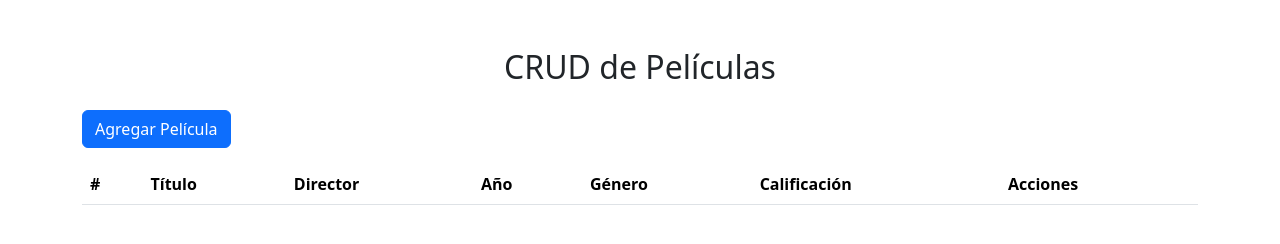
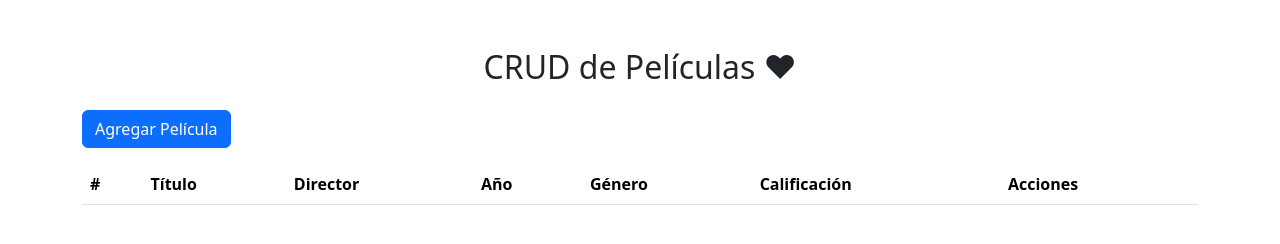
Before and after one commit to Dooshikmylove/loginpro, a plain HTML site: page crud.html in a window 1280 px wide. Drawn offline with nearby package versions, Linux system fonts and the light colour scheme; no server answers.

Commit message:
Update crud.html

```diff
--- a/crud.html
+++ b/crud.html
@@ -10,7 +10,7 @@
 </head>
 <body>
   <div class="container mt-5">
-    <h2 class="text-center">CRUD de Películas</h2>
+    <h2 class="text-center">CRUD de Películas ♥ </h2>
     <button class="btn btn-primary my-3" data-bs-toggle="modal" data-bs-target="#movieModal">Agregar Película</button>
 
     <!-- Modal -->
```
